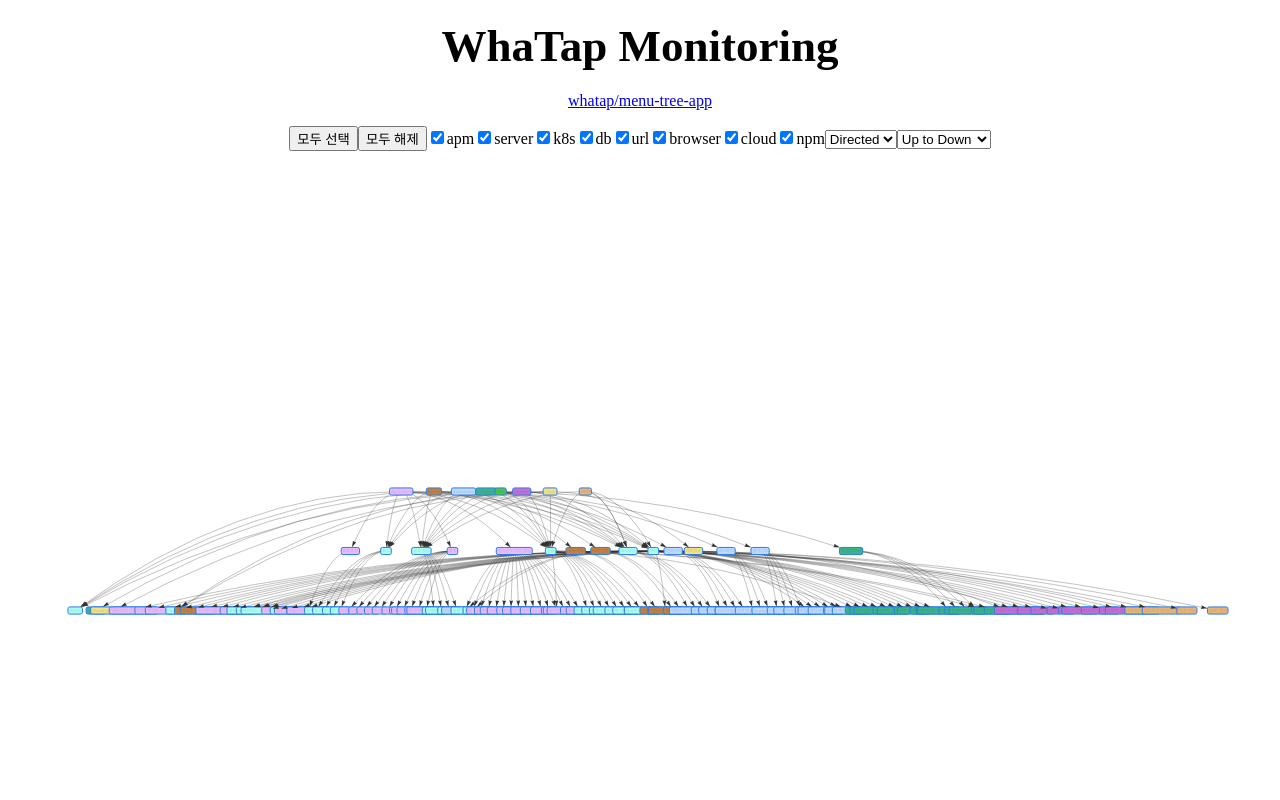
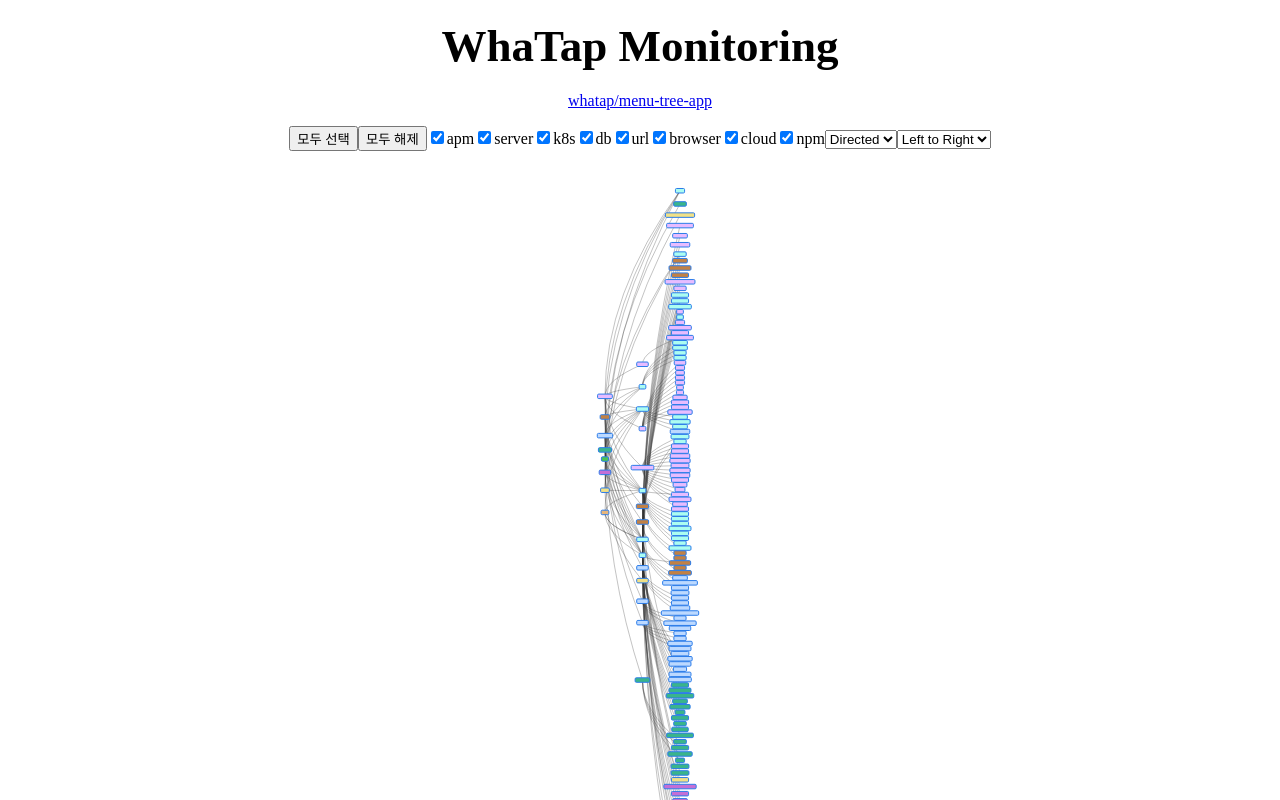
Before and after one commit to kijung-iM/menu-tree-app, a React (Create React App) app: page / in a window 1280 px wide. Shown: the top 800 px of the page. Built offline with nearby package versions, Linux system fonts and the light colour scheme.

Commit message:
update app, graph

```diff
--- a/src/App.js
+++ b/src/App.js
@@ -14,7 +14,7 @@
   });
   const [sortMethod, setSortMethod] = useState('directed'); // Add state for sortMethod
 
-  const [direction, setDirection] = useState('UD'); // Add state for sortMethod
+  const [direction, setDirection] = useState('LR'); // Add state for sortMethod
 
   const handleFilterChange = (event) => {
     const { name, checked } = event.target;
@@ -71,8 +71,8 @@
           <option value="hubsize">Hubsize</option>
         </select>
         <select value={direction} onChange={handlesetDirection}>
+          <option value="LR">Left to Right</option>
           <option value="UD">Up to Down</option>
-          <option value="LR">Left to Right</option>
         </select>
       </div>
       <Graph filters={filters} sortMethod={sortMethod} direction={direction} /> {/* Pass sortMethod as a prop */}
--- a/src/Graph.js
+++ b/src/Graph.js
@@ -353,11 +353,13 @@
       },
       edges: {
         color: '#333333',
-        smooth: true,
+        smooth: {
+          enabled: true,
+        },
         arrows: {
           to: {
-            enabled: true,
-            scaleFactor: 1.2
+            // enabled: true,
+            scaleFactor: 1
           }
         }
       },
@@ -365,7 +367,8 @@
         shape: 'box',
         size: 20,
         font: {
-          size: 14
+          size: 14,
+          align: 'left'
         }
       },
       physics: {
```
